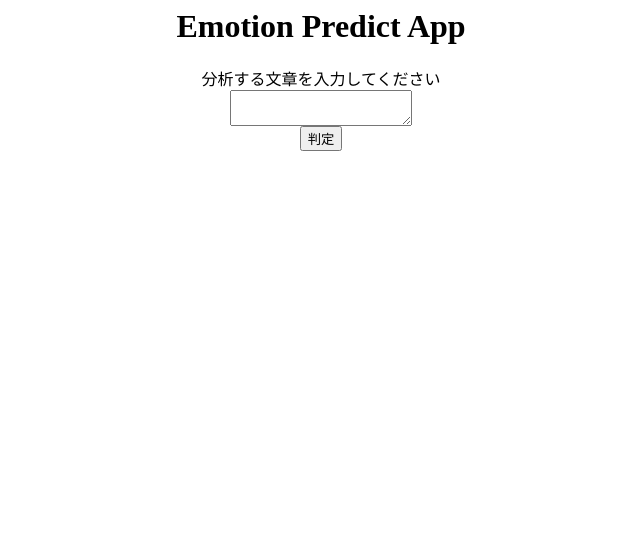
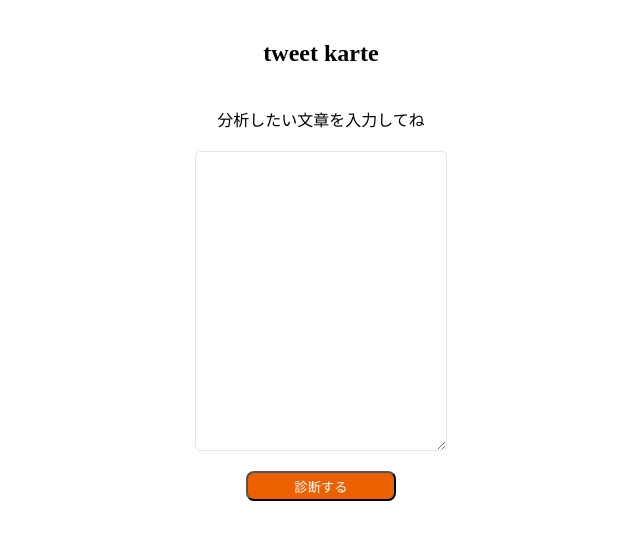
Before and after one commit to manamin0521/2e-product, a Flask app: page / in a window 1280 px wide. Shown: the top 540 px of the page, without its empty margins (319-959 px from the left). Run offline with Flask 2, Linux system fonts and the light colour scheme.

Commit message:
CSS変更

```diff
--- a/flask/app/app.py
+++ b/flask/app/app.py
@@ -18,10 +18,10 @@ from decimal import Decimal, ROUND_HALF_UP, ROUND_HALF_EVEN
 app = Flask(__name__)
 
 class TextForm(Form):
-    Content = TextAreaField("分析する文章を入力してください",
+    Content = TextAreaField("分析したい文章を入力してね",
         [validators.InputRequired("この項目は入力必須です"), validators.Length(max=140)])
 
-    submit = SubmitField("判定")
+    submit = SubmitField("診断する")
 
 @app.route('/', methods = ['GET', 'POST'])
 def predicts():
@@ -70,8 +70,6 @@ def load_text_tokenizer(file_name):
   with open(file_name+".pickle", 'rb') as handle:
       return pickle.load(handle)
 
-
-
 # max_len = 124
 
 from janome.tokenizer import Tokenizer
@@ -109,7 +107,7 @@ def each_predict(text, model_name):
 # 日本語8つの感情
 def predict(text):
   result_dic = {}
-  model_list = ['Avg. Readers_Surprise', 'Avg. Readers_Sadness', 'Avg. Readers_Joy', 'Avg. Readers_Anger', 'Avg. Readers_Fear', 'Avg. Readers_Disgust', 'Avg. Readers_Trust']
+  model_list = ['Avg. Readers_Surprise', 'Avg. Readers_Sadness', 'Avg. Readers_Joy', 'Avg. Readers_Anger', 'Avg. Readers_Fear', 'Avg. Readers_Disgust', 'Avg. Readers_Trust', 'Avg. Readers_Anticipation']
   for model in model_list:
     result_dic[model] = each_predict(text, model + '.h5')
   return result_dic
--- /dev/null
+++ b/flask/app/static/css/style.css
@@ -0,0 +1,48 @@
+.container ul{
+    display: flex;
+    flex-direction: row;
+    justify-content: center;
+    align-items: flex-start;
+    padding-left: 0px;
+}
+.container ul li{
+    padding: 10px;
+    width: 180px;
+}
+.wrapper {
+    text-align: center;
+}
+
+ul {
+    list-style: none;
+}
+
+h1 {
+    margin: 40px;
+    font-size: 1.5em;
+}
+
+.button {
+    color: #fff;
+    background-color: #eb6100;
+    border-radius: 1vh;
+    margin-top: 20px;
+    width: 150px;
+    height: 30px;
+}
+
+.button:hover {
+    color: #f56500;
+    background: #fff;
+}
+
+.form {
+    box-sizing: border-box;
+    border-radius: 5px;
+    border: 1px solid #e5e5e5;
+    width: 20%;
+    min-width: 150px;
+    height: 300px;
+    padding: 8px;
+    margin-top:20px;
+}
--- a/flask/app/templates/index.html
+++ b/flask/app/templates/index.html
@@ -1,15 +1,14 @@
-<title>Emotion Predict App</title>
-<style>
-    #wrapper {
-        text-align: center;
-    }
-</style>
-<div id="wrapper">
-    <h1>Emotion Predict App</h1>
+<head>
+    <link rel="stylesheet" type="text/css" href="../static/css/style.css">
+    <title>tweet karte</title>
+</head>
+<div class="wrapper">
+    <h1>tweet karte</h1>
     <form method="post">
         {{ form.Content.label }}<br>
-        {{ form.Content }}
-        <br>
-        {{ form.submit }}
+        <textarea id="Content" name="Content" class="form" required></textarea>
+        <div>
+            <input class="button" type="submit" value="診断する">
+        </div>
     </form>
 </div>
```
Also changed, not shown: flask/app/templates/result.html (+24 -14 lines), flask/app/templates/style.css (deleted).
